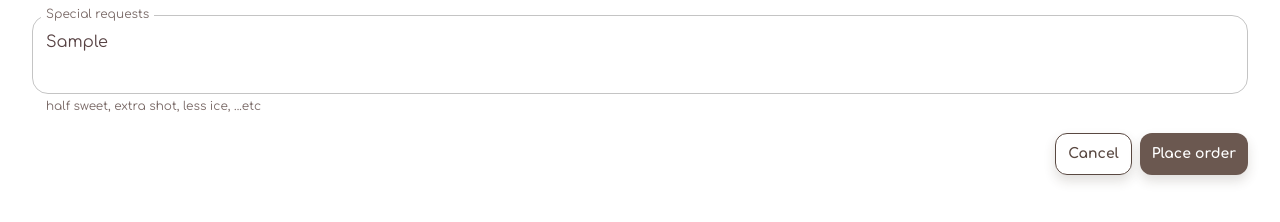
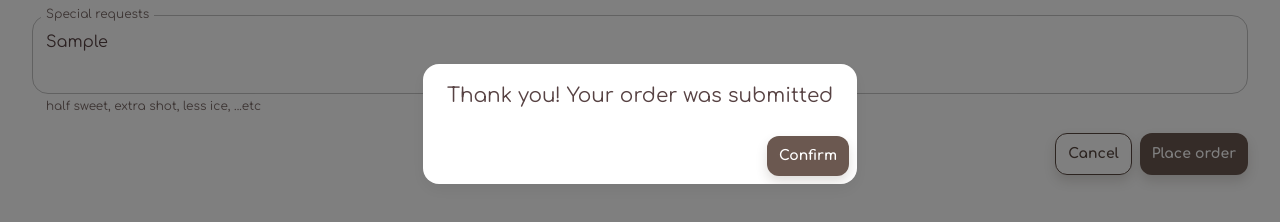
Before and after one commit to elainetsun/home-cafe-app, a React (Create React App) app in the folder home-cafe/: page /order/1 in a window 1280 px wide. Both pictures are taken after typing "Sample", "Sample" into the empty fields and a click on the button "Place order". Shown: the part 276-498 px from the top of the page. Built offline with nearby package versions, Linux system fonts and the light colour scheme; no server answers.

Commit message:
update dialog

```diff
--- a/home-cafe/src/components/OrderForm.js
+++ b/home-cafe/src/components/OrderForm.js
@@ -1,7 +1,7 @@
-import { useCallback } from "react";
+import { useCallback, useState } from "react";
 import { useForm } from "react-hook-form";
 import { useNavigate } from "react-router-dom";
-import { TextField, Button, Box, MenuItem, Typography } from "@mui/material";
+import { TextField, Button, Box, MenuItem, Typography, Dialog, DialogTitle, DialogActions, } from "@mui/material";
 import { useParams } from "react-router-dom";
 import { useMenuItems } from "../hooks/useMenuItems";
 import { useOrderItem } from "../hooks/useOrderItem";
@@ -12,6 +12,7 @@ const REQUESTS_INPUT = "specialRequests";
 const SUGAR_INPUT = "sweetener";
 
 export const OrderForm = () => {
+  const [isOpen, setIsOpen] = useState(false);
   const {
     register,
     handleSubmit,
@@ -25,11 +26,6 @@ export const OrderForm = () => {
     navigate("/");
   };
 
-  const handleSuccess = () => {
-    handleNavToMenu();
-    alert("Order was placed!");
-  };
-
   const selectMenuItem = useCallback(
     (items) => {
       return items.find((item) => Number(item?.id) === Number(id));
@@ -38,7 +34,7 @@ export const OrderForm = () => {
   );
 
   const { data: selectedMenuItem } = useMenuItems({ select: selectMenuItem });
-  const { mutate } = useOrderItem({ onSuccess: handleSuccess });
+  const { mutate } = useOrderItem();
 
   const onSubmit = (data) => {
     const orderData = {
@@ -46,6 +42,7 @@ export const OrderForm = () => {
       ...selectedMenuItem,
     };
     mutate(orderData);
+    setIsOpen(true);
   };
 
   return (
@@ -109,6 +106,20 @@ export const OrderForm = () => {
           </Button>
         </Box>
       </Box>
+      <ConfirmDialog open={isOpen} title="Thank you! Your order was submitted" onCancel={() => setIsOpen(false)} onConfirm={handleNavToMenu}/>
     </form>
   );
 };
+
+export function ConfirmDialog({ open, title, onConfirm, onCancel }) {
+  return (
+    <Dialog open={open} onClose={onCancel}>
+      <DialogTitle>{title}</DialogTitle>
+      <DialogActions>
+        <Button onClick={onConfirm} variant="contained" autoFocus>
+          Confirm
+        </Button>
+      </DialogActions>
+    </Dialog>
+  );
+}
--- a/home-cafe/src/components/PendingOrdersList.js
+++ b/home-cafe/src/components/PendingOrdersList.js
@@ -96,7 +96,7 @@ export const PendingOrdersList = () => {
   );
 };
 
-const getItemName = (id, menuItems) => {
+const getItemName = (id, menuItems = []) => {
   const item = menuItems.find((item) => item.id === id);
   return item?.name;
 };
--- a/home-cafe/src/constants.js
+++ b/home-cafe/src/constants.js
@@ -5,6 +5,10 @@ export const APP_HEADER_SUBTEXT = "yesssss what would you like?";
 export const MENU_ITEMS_URL = `${process.env.REACT_APP_API_BASE_URL}/menuItems`;
 export const ORDER_ITEM_URL = `${process.env.REACT_APP_API_BASE_URL}/orders`;
 export const PENDING_ORDERS_URL = `${process.env.REACT_APP_API_BASE_URL}/orders?status=pending`;
+
+// export const MENU_ITEMS_URL = "http://localhost:5063/menuItems";
+// export const ORDER_ITEM_URL = "http://localhost:5063/orders";
+// export const PENDING_ORDERS_URL = "http://localhost:5063/orders?status=pending";
 
 export const sugarMenuOptions = [
   "no sugar added",
```
